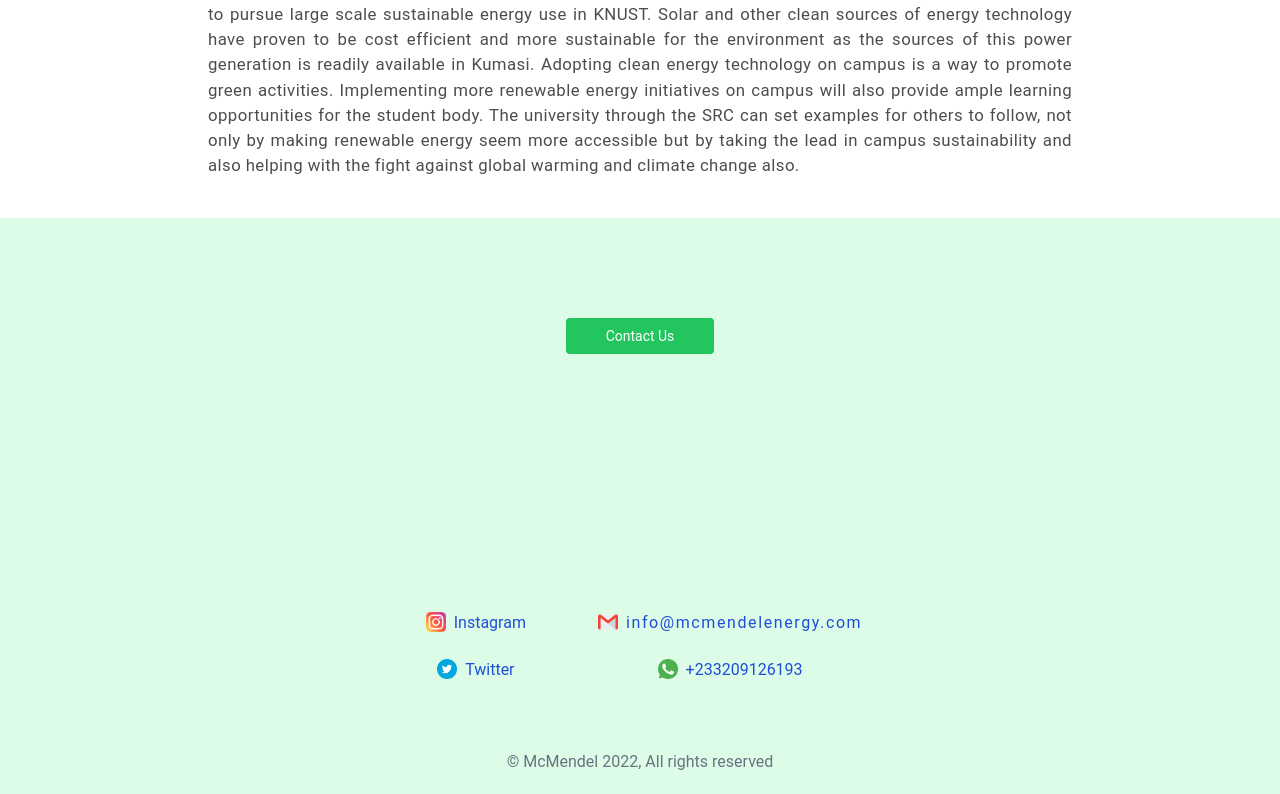
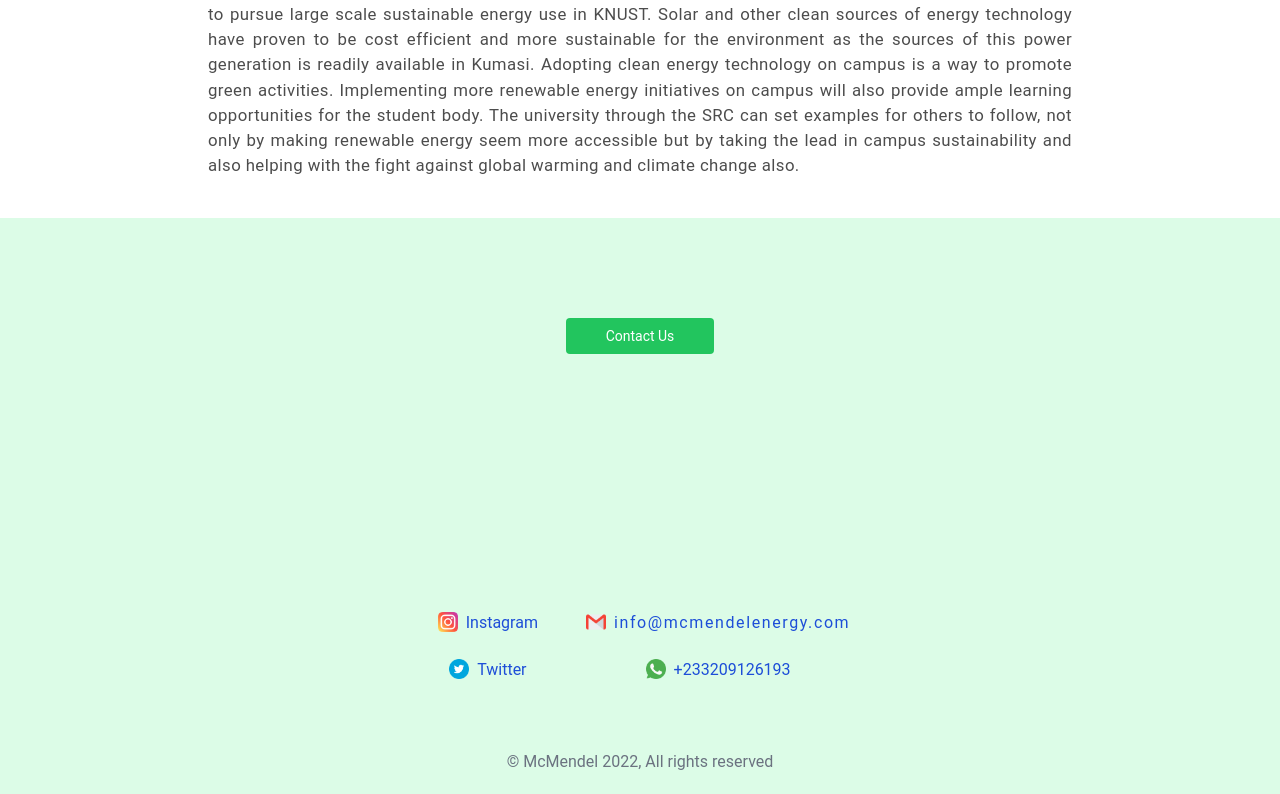
Before and after one commit to buabaj/mcmendel, a Next.js app: page / in a window 1280 px wide. Shown: the part 3904-4698 px from the top of the page. Built offline with nearby package versions, Linux system fonts and the light colour scheme.

Commit message:
some touches

```diff
--- a/components/home/index.jsx
+++ b/components/home/index.jsx
@@ -167,7 +167,7 @@ function Index() {
 
                 <div>
                     <div className="text-center mb-16">
-                        <div className="flex gap-20 text-gray-700">
+                        <div className="flex gap-14 text-gray-700">
                             <div className="flex flex-col gap-5">
                                 <div><Image height="20" width="20" layout="fixed" src="/instagram.png" alt="icon" />
                                     <span onClick={() => goTo("www.instagram.com/mcmendel_energy/")} className="text-blue-700 relative cursor-pointer left-2 -top-1">
```
